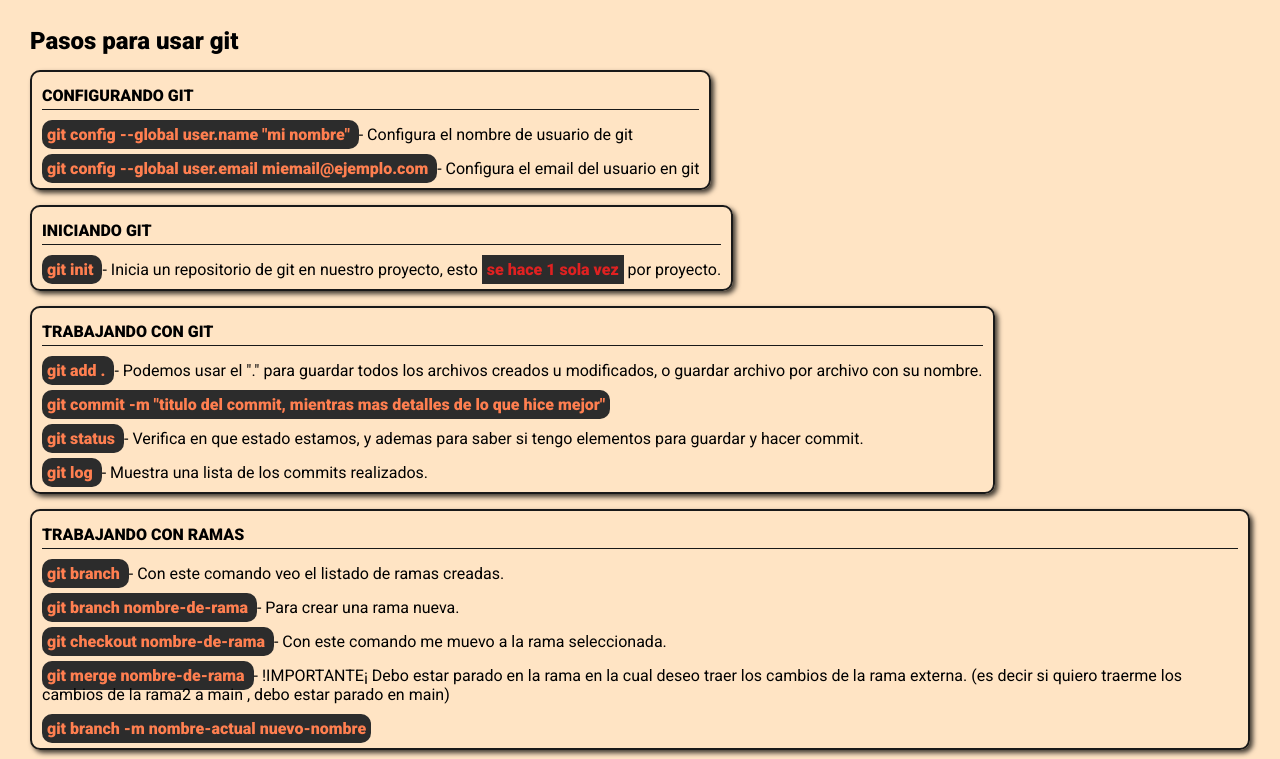
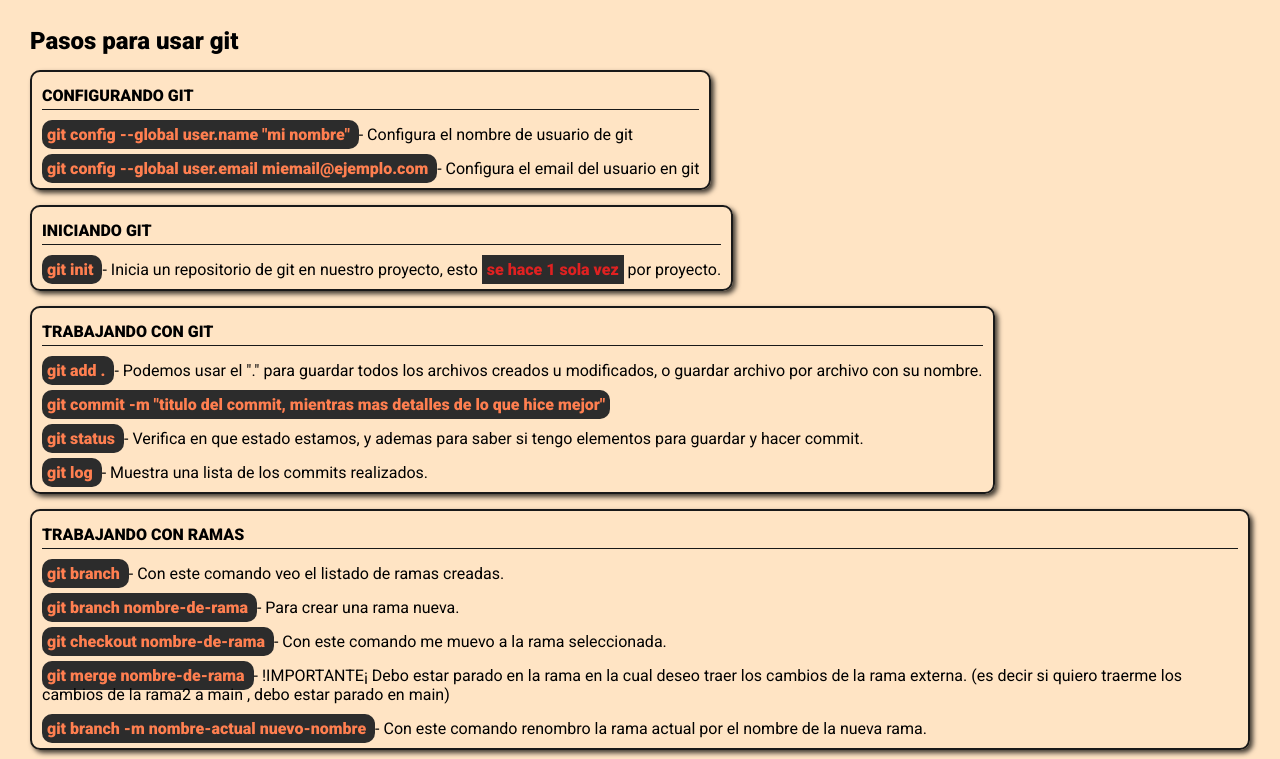
Before and after one commit to feralarcon1995/clase-git, a plain HTML site: page index.html in a window 1280 px wide. Shown: the part 41-800 px from the top of the page. Drawn offline with Linux system fonts and the light colour scheme; a web font is replaced by a local one.

Commit message:
añadi como cambiar el nombre de la rama , en el apartado, Trabajando con ramas

```diff
--- a/index.html
+++ b/index.html
@@ -100,6 +100,7 @@
                 <span>
                     git branch -m nombre-actual nuevo-nombre
                 </span>
+                - Con este comando renombro la rama actual por el nombre de la nueva rama.
             </li>
         </ul>
         <ul>
```
